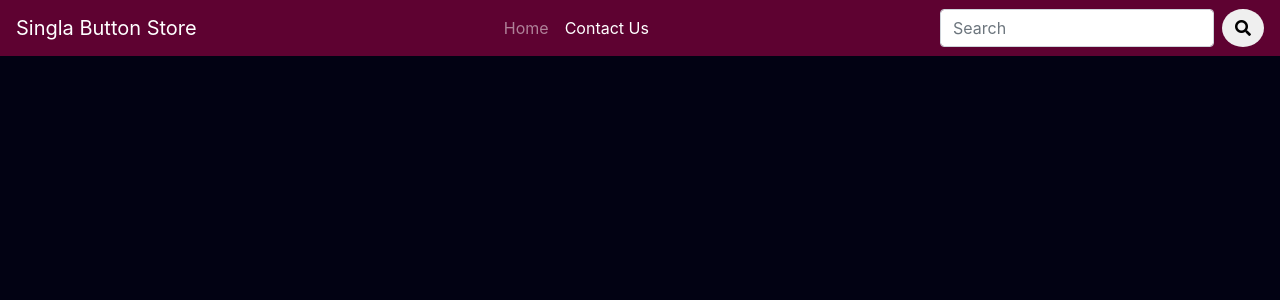
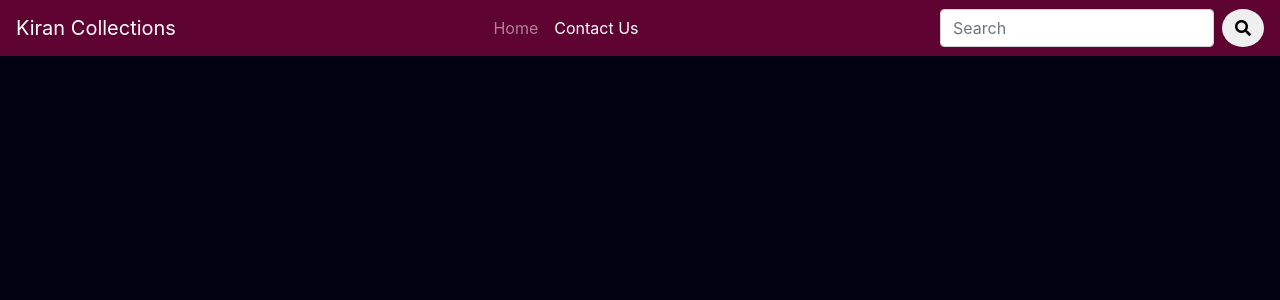
Before and after one commit to ggguitarg31/kc, a Django app: page /contact-us in a window 1280 px wide. Shown: the top 300 px of the page. Run offline with Django 3.2, Linux system fonts and the light colour scheme; some libraries are stand-ins or nearby versions.

Commit message:
Changed shop name

```diff
--- a/templates/clothes.html
+++ b/templates/clothes.html
@@ -297,7 +297,7 @@
 
 <!--</div>-->
 <nav class="navbar navbar-expand-md navbar-dark " style="background:#5e0231 ">
-  <a class="navbar-brand" href="#">Singla Button Store</a>
+  <a class="navbar-brand" href="#">Kiran Collections</a>
   <button class="navbar-toggler" type="button" data-toggle="collapse" data-target="#navbarSupportedContent" aria-controls="navbarSupportedContent" aria-expanded="false" aria-label="Toggle navigation">
     <span class="navbar-toggler-icon"></span>
   </button>
--- a/templates/contact_us.html
+++ b/templates/contact_us.html
@@ -83,7 +83,7 @@
 {% endblock %}
 {% block body %}
 <nav class="navbar navbar-expand-md navbar-dark " style="background:#5e0231 ">
-    <a class="navbar-brand" href="#">Singla Button Store</a>
+    <a class="navbar-brand" href="#">Kiran Collections</a>
     <button class="navbar-toggler" type="button" data-toggle="collapse" data-target="#navbarSupportedContent"
             aria-controls="navbarSupportedContent" aria-expanded="false" aria-label="Toggle navigation">
         <span class="navbar-toggler-icon"></span>
```
